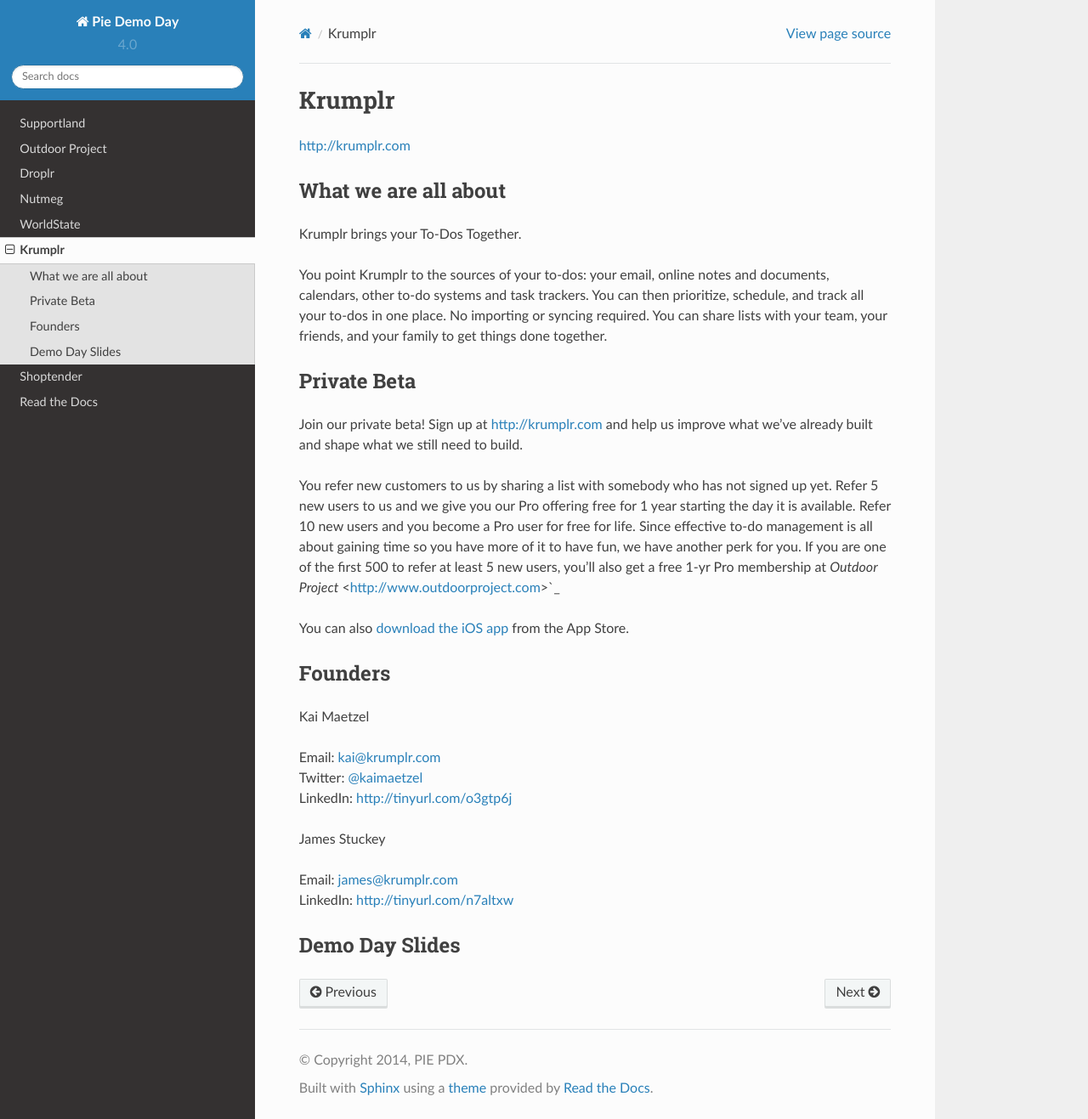
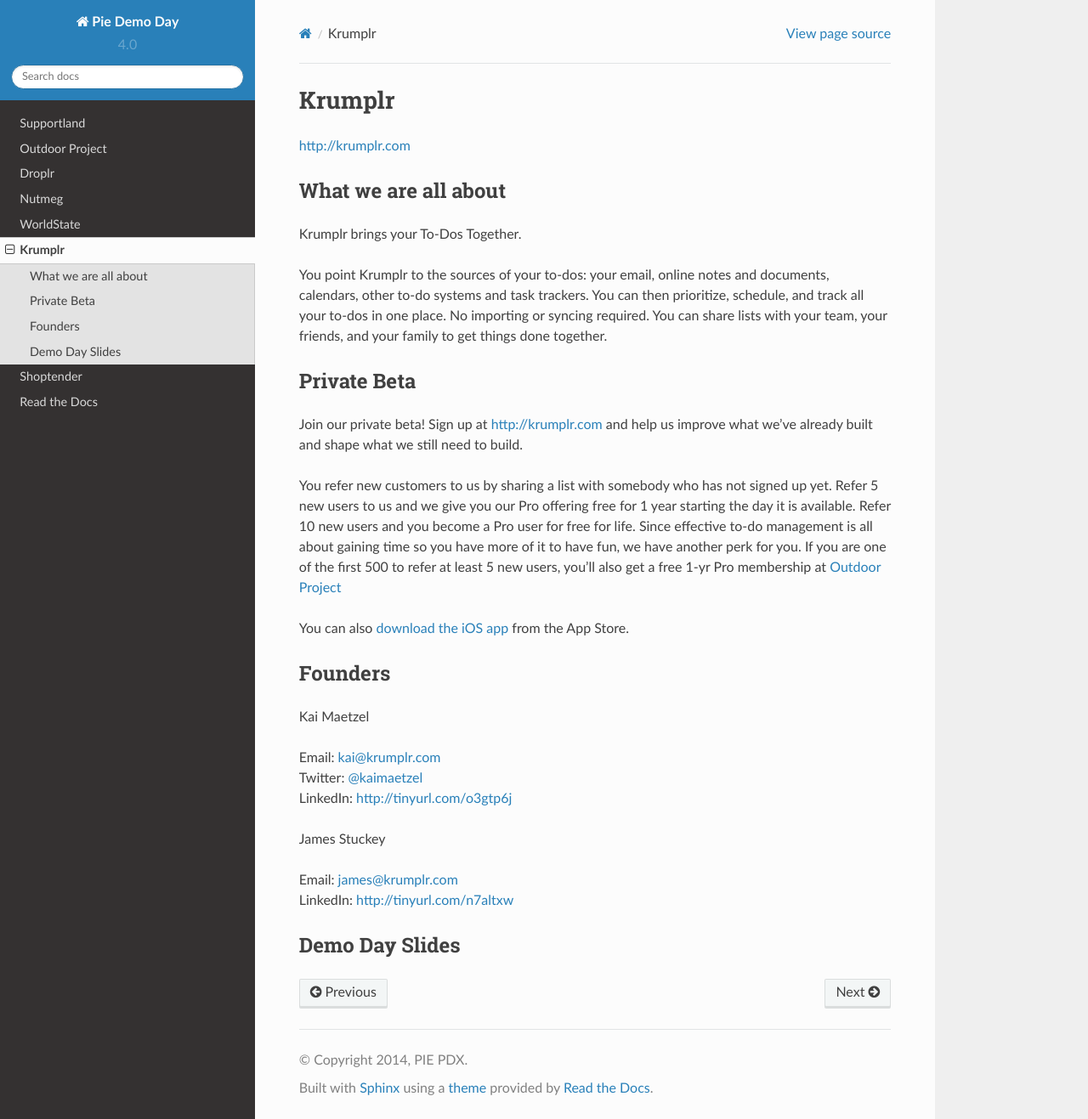
Before and after one commit to piepdx/pie-docs, a Sphinx documentation site: the page built from docs/krumplr.rst, in a window 1280 px wide and 1317 px high. Shown: the whole window at 85% size. Built offline with Sphinx 7.4.7 and the Read the Docs theme 2.0.0, drawn with Linux system fonts in a browser that asks for light colours.

Commit message:
Fix markup

```diff
--- a/docs/krumplr.rst
+++ b/docs/krumplr.rst
@@ -20,7 +20,7 @@
 Join our private beta! Sign up at `http://krumplr.com`_ and help us
 improve what we’ve already built and shape what we still need to build.
 
-You refer new customers to us by sharing a list with somebody who has not signed up yet. Refer 5 new users to us and we give you our Pro offering free for 1 year starting the day it is available. Refer 10 new users and you become a Pro user for free for life.  Since effective to-do management is all about gaining time so you have more of it to have fun, we have another perk for you.  If you are one of the first 500 to refer at least 5 new users, you’ll also get a free 1-yr Pro membership at `Outdoor Project` <http://www.outdoorproject.com>`_
+You refer new customers to us by sharing a list with somebody who has not signed up yet. Refer 5 new users to us and we give you our Pro offering free for 1 year starting the day it is available. Refer 10 new users and you become a Pro user for free for life.  Since effective to-do management is all about gaining time so you have more of it to have fun, we have another perk for you.  If you are one of the first 500 to refer at least 5 new users, you’ll also get a free 1-yr Pro membership at `Outdoor Project <http://www.outdoorproject.com>`_
 
 You can also `download the iOS app`_ from the App Store.
 
```
